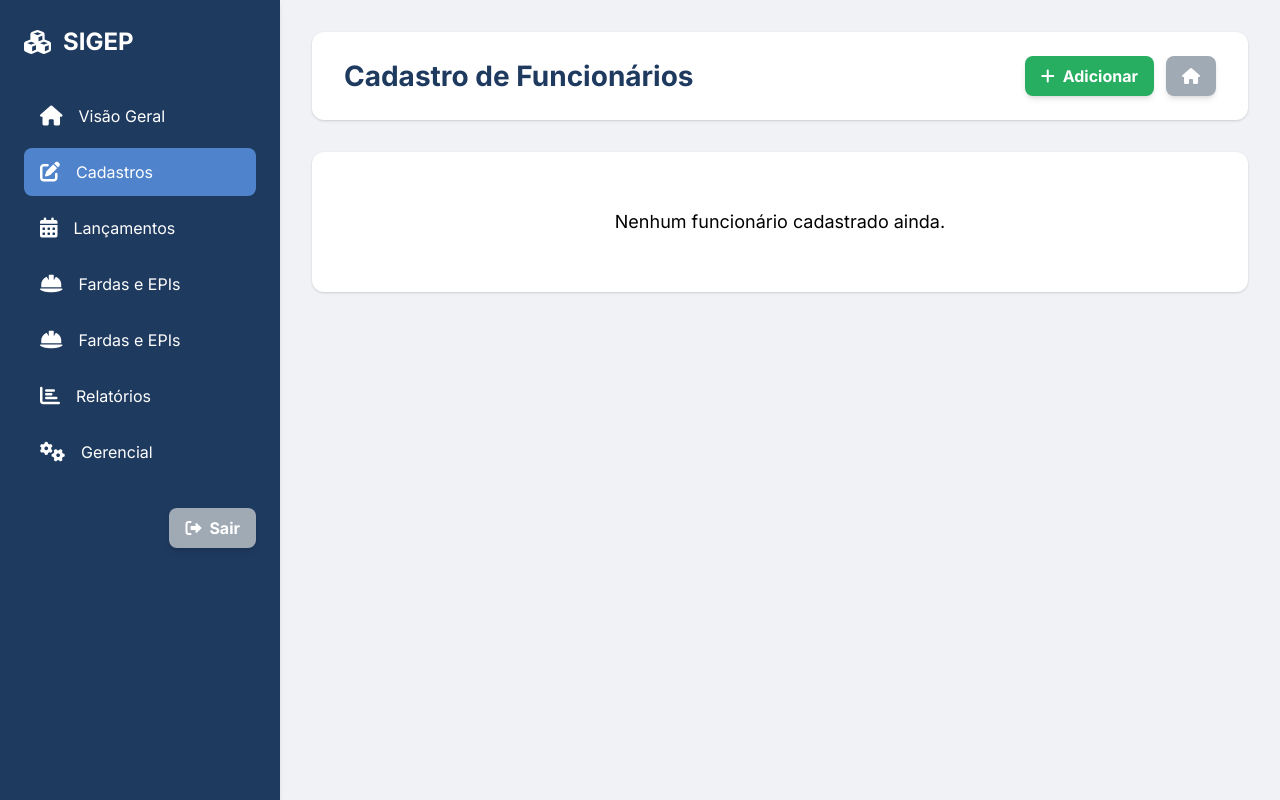
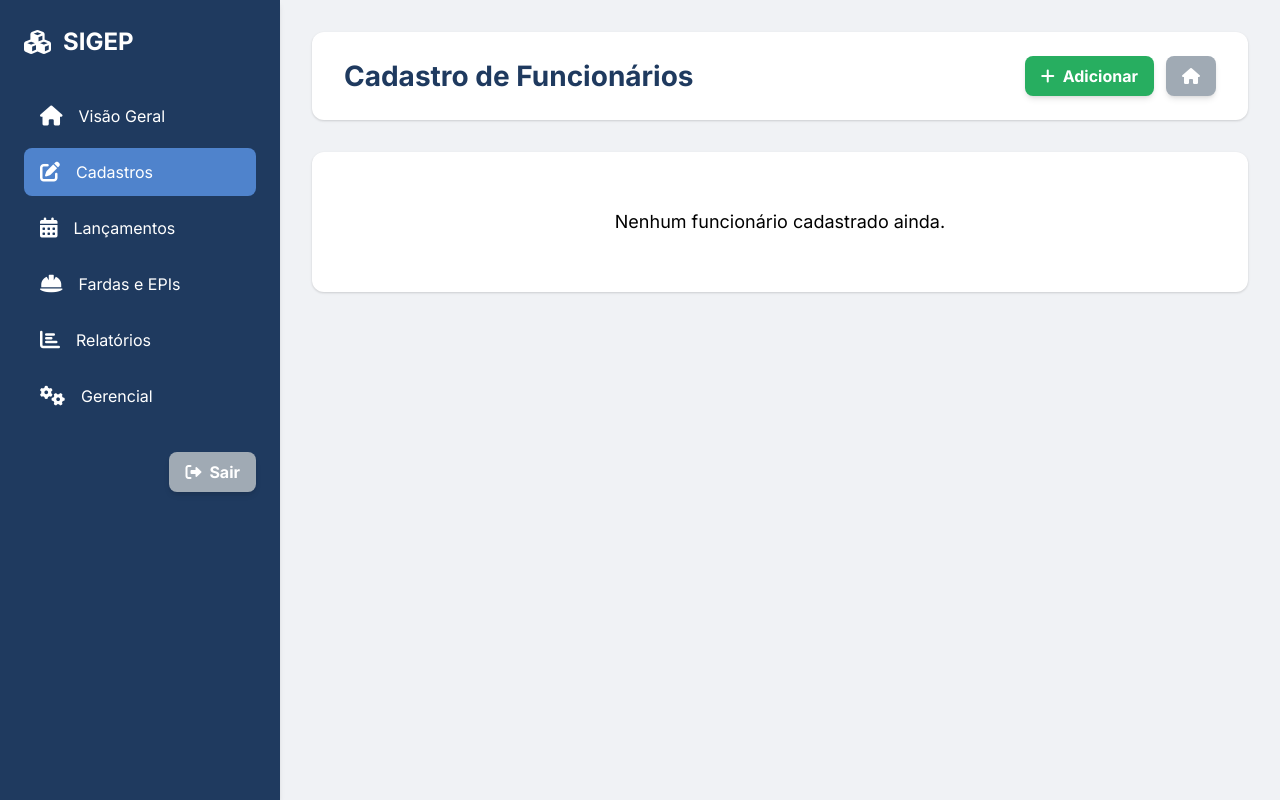
Before and after one commit to FabioVRocha/SIGEP, a Flask app: page /funcionarios in a window 1280 px wide. Run offline with Flask 3, Linux system fonts and the light colour scheme; the visitor is signed in with stand-in values (Sample User, id 1); data that the repository does not hold is empty; some libraries are stand-ins or nearby versions.

Commit message:
Navegação

```diff
--- a/templates/contrato_form.html
+++ b/templates/contrato_form.html
@@ -237,11 +237,6 @@
                     </a>
                 </li>
                 <li>
-                    <a href="{{ url_for('fardas_epi_menu') }}" class="sidebar-nav-item">
-                        <i class="fas fa-hard-hat"></i> Fardas e EPIs
-                    </a>
-                </li>
-                <li>
                     <a href="#" class="sidebar-nav-item">
                         <i class="fas fa-chart-bar"></i> Relatórios
                     </a>
--- a/templates/funcionarios.html
+++ b/templates/funcionarios.html
@@ -268,11 +268,6 @@
                     </a>
                 </li>
                 <li>
-                    <a href="{{ url_for('fardas_epi_menu') }}" class="sidebar-nav-item">
-                        <i class="fas fa-hard-hat"></i> Fardas e EPIs
-                    </a>
-                </li>
-                <li>
                     <a href="#" class="sidebar-nav-item">
                         <i class="fas fa-chart-bar"></i> Relatórios
                     </a>
```
